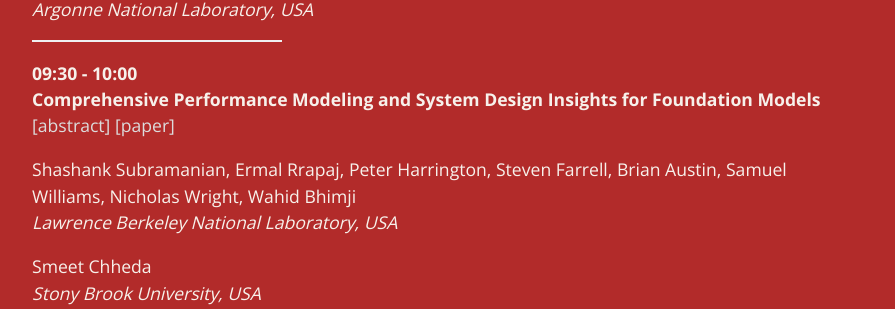
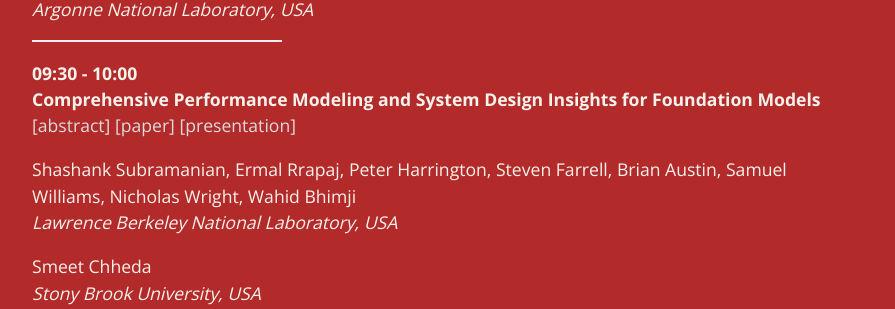
Before and after one commit to pmbs-workshop/pmbs-workshop.github.io, a Jekyll site: the page built from schedule.markdown, in a window 1280 px wide and 900 px high, scrolled down 1076 px. Shown: the part 147-456 px from the top of the window, without its empty margins (192-1087 px from the left). Built offline with Jekyll 4.4.1, drawn with Linux system fonts in a browser that asks for light colours.

Commit message:
adds another deck

```diff
--- a/schedule.markdown
+++ b/schedule.markdown
@@ -26,7 +26,7 @@ _Argonne National Laboratory, USA_
 {: style="width: 30%;"}
 
 **09:30 - 10:00**\\
-**Comprehensive Performance Modeling and System Design Insights for Foundation Models** [[abstract]](abstract02.html) [[paper]](https://conferences.computer.org/sc-wpub/pdfs/SC-W2024-6oZmigAQfgJ1GhPL0yE3pS/555400b373/555400b373.pdf)
+**Comprehensive Performance Modeling and System Design Insights for Foundation Models** [[abstract]](abstract02.html) [[paper]](https://conferences.computer.org/sc-wpub/pdfs/SC-W2024-6oZmigAQfgJ1GhPL0yE3pS/555400b373/555400b373.pdf) [[presentation]](slides/pres02.pdf)
 
 Shashank Subramanian, Ermal Rrapaj, Peter Harrington, Steven Farrell, Brian Austin, Samuel Williams, Nicholas Wright, Wahid Bhimji\\
 _Lawrence Berkeley National Laboratory, USA_
```
Also changed, not shown: 1 other file.
